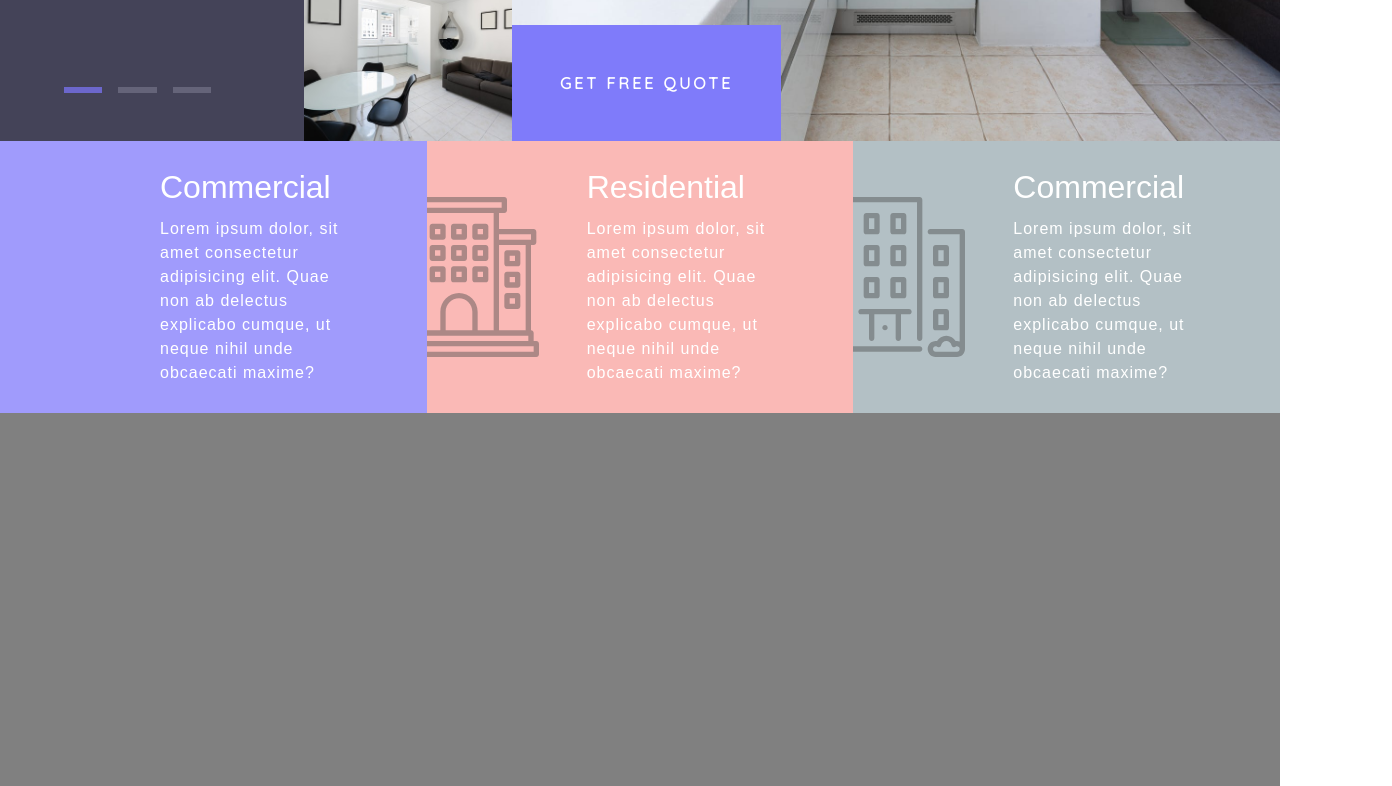
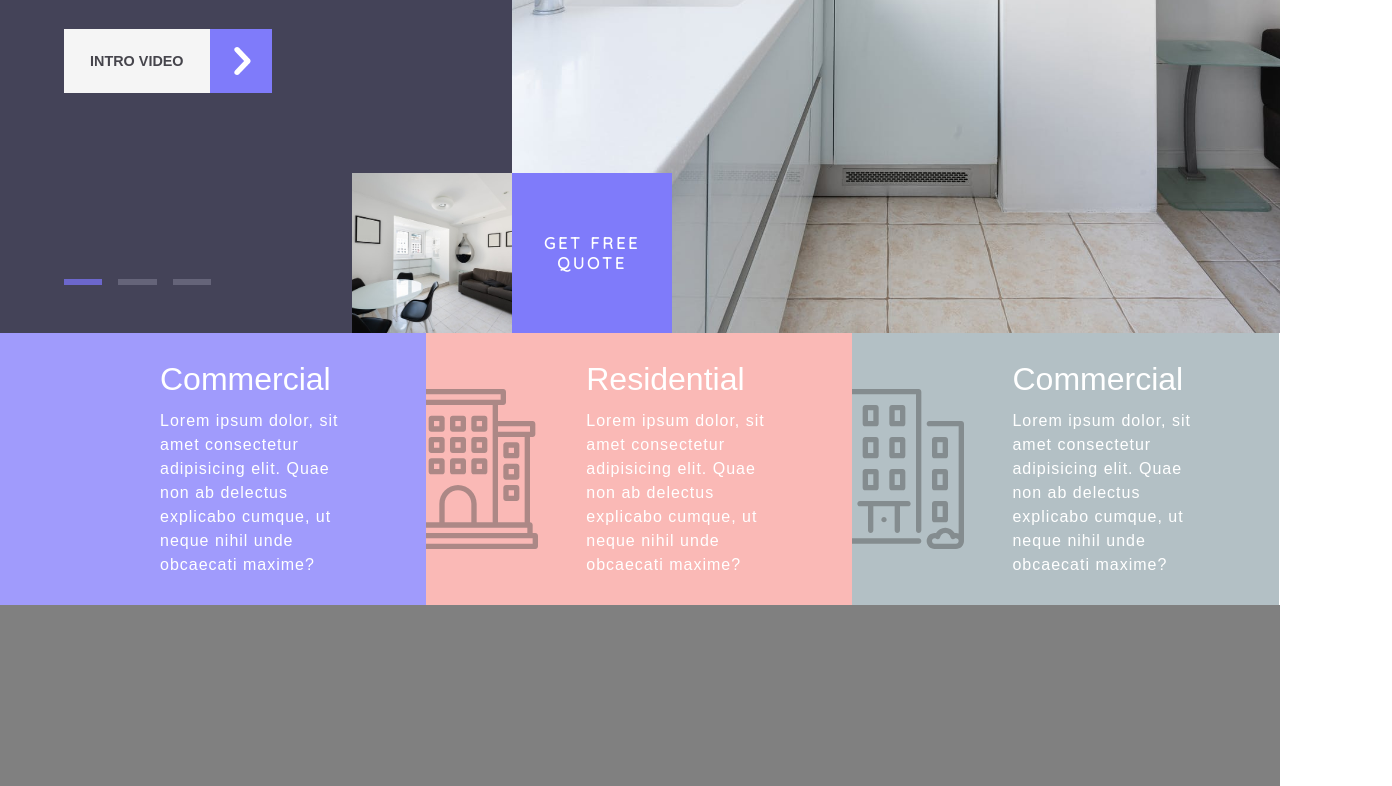
Before and after one commit to Joshuarvlcb/Pure-Life, a plain HTML site: page index.html in a window 1280 px wide. Shown: the part 555-1341 px from the top of the page, 1392 px wide, since content can reach past the window. Drawn offline with Linux system fonts and the light colour scheme.

Commit message:
i am aligning items center

```diff
--- a/index.html
+++ b/index.html
@@ -55,10 +55,10 @@
         </div>
       </div>
       <div class="picture-con">
-        <div
-          class="picture-con__picture"
-          alt=""></div>
-        <div class="picture-con__quote">Get free quote</div>
+        <div class="picture-con__picture" alt=""></div>
+        <div class="picture-con__quote">
+          <p>Get free quote</p>
+        </div>
       </div>
     </div>
     <div class="description">
--- a/sass/_base.scss
+++ b/sass/_base.scss
@@ -7,6 +7,7 @@
 }
 body {
   font-size: 62.5%;
+  width: 100vw;
   box-sizing: border-box;
   font-family: sans-serif;
   overflow-x: hidden;
--- a/sass/_components.scss
+++ b/sass/_components.scss
@@ -59,6 +59,7 @@
   height: 100%;
   display: flex;
   font-weight: 500;
+  font-family: "Quicksand", sans-serif;
 
   font-size: 1.3rem;
 
@@ -69,7 +70,7 @@
   flex: 0 0 40%;
   background-color: #444358;
   display: flex;
-  padding: 9rem;
+  padding: 15rem 3rem;
   justify-content: center;
   align-items: flex-start;
   flex-direction: column;
@@ -78,7 +79,7 @@
   position: relative;
   &__text {
     font-size: 4rem;
-    padding-right:2rem;
+    padding-right: 2rem;
     margin-bottom: 3rem;
   }
   &__video {
@@ -113,8 +114,8 @@
   }
 
   &__picture {
-    height: 13rem;
-    width: 13rem;
+    height: 10rem;
+    width: 10rem;
     position: absolute;
     background-image: url(../pure-life-mini.jpg);
     background-position: center;
@@ -144,14 +145,15 @@
     height: 100%;
   }
   &__quote {
+    height: 10rem;
+    width: 10rem;
     position: absolute;
     bottom: 0;
     left: 0;
- padding: 3rem;
     background-color: #7f7bfa;
     display: flex;
-    justify-content: center;
     align-items: center;
+    text-align: center;
     font-size: 1rem;
     text-transform: uppercase;
     font-weight: bold;
@@ -163,7 +165,7 @@
 //dexcription
 
 .description__content {
-  flex: 0 0 33.333%;
+  flex: 0 0 33.3%;
   padding: 0;
   display: flex;
   justify-content: center;
@@ -296,11 +298,8 @@
   flex: 0 0 50%;
   display: flex;
   flex-direction: column;
-  align-items: flex-start;
+  align-items: center;
   justify-content: center;
-  margin-left: 7rem;
-  padding:2rem 0;
-
 }
 h2 {
   margin-bottom: 2rem;
--- a/sass/_layout.scss
+++ b/sass/_layout.scss
@@ -17,6 +17,7 @@
 .description {
   height: 17rem;
   display: flex;
+  width: 100vw;
 }
 .skills {
   height: 70vh;
```
Also changed, not shown: css/main.css, css/main.min.css, 2 other files.
